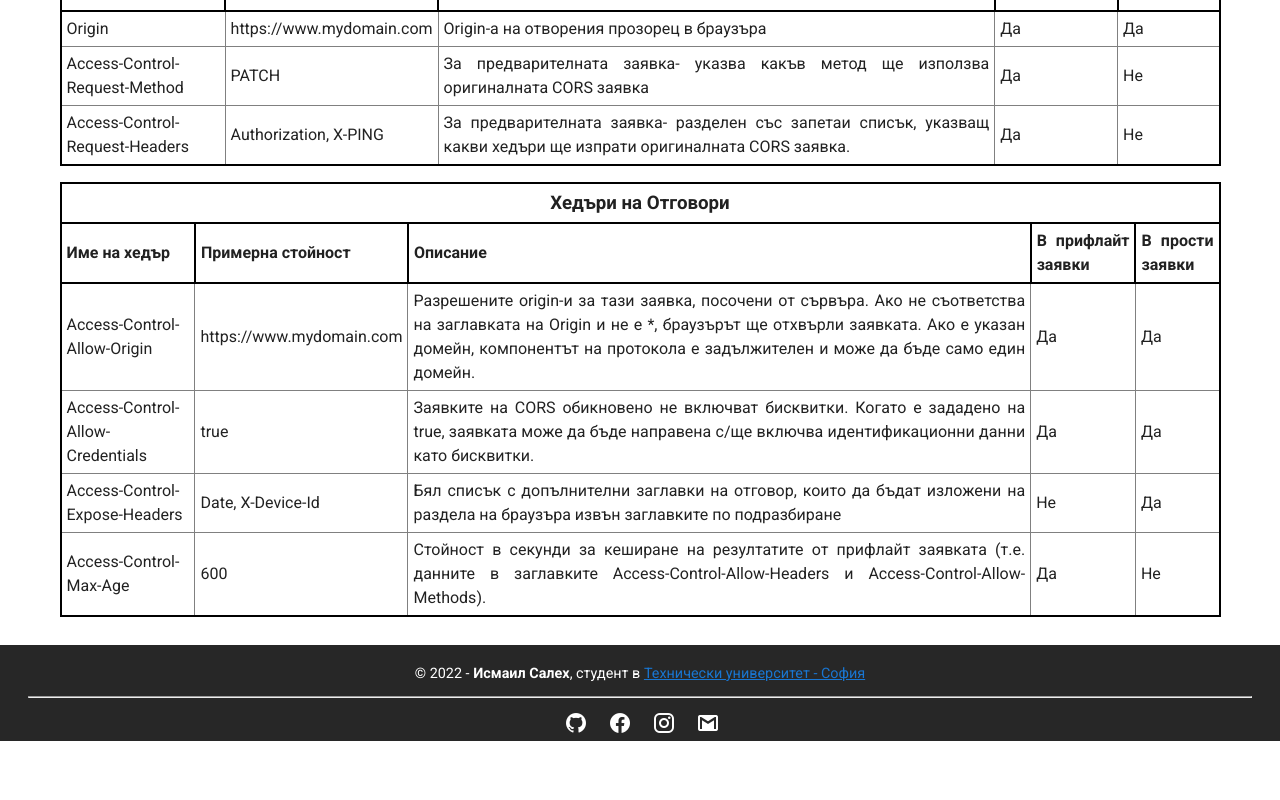
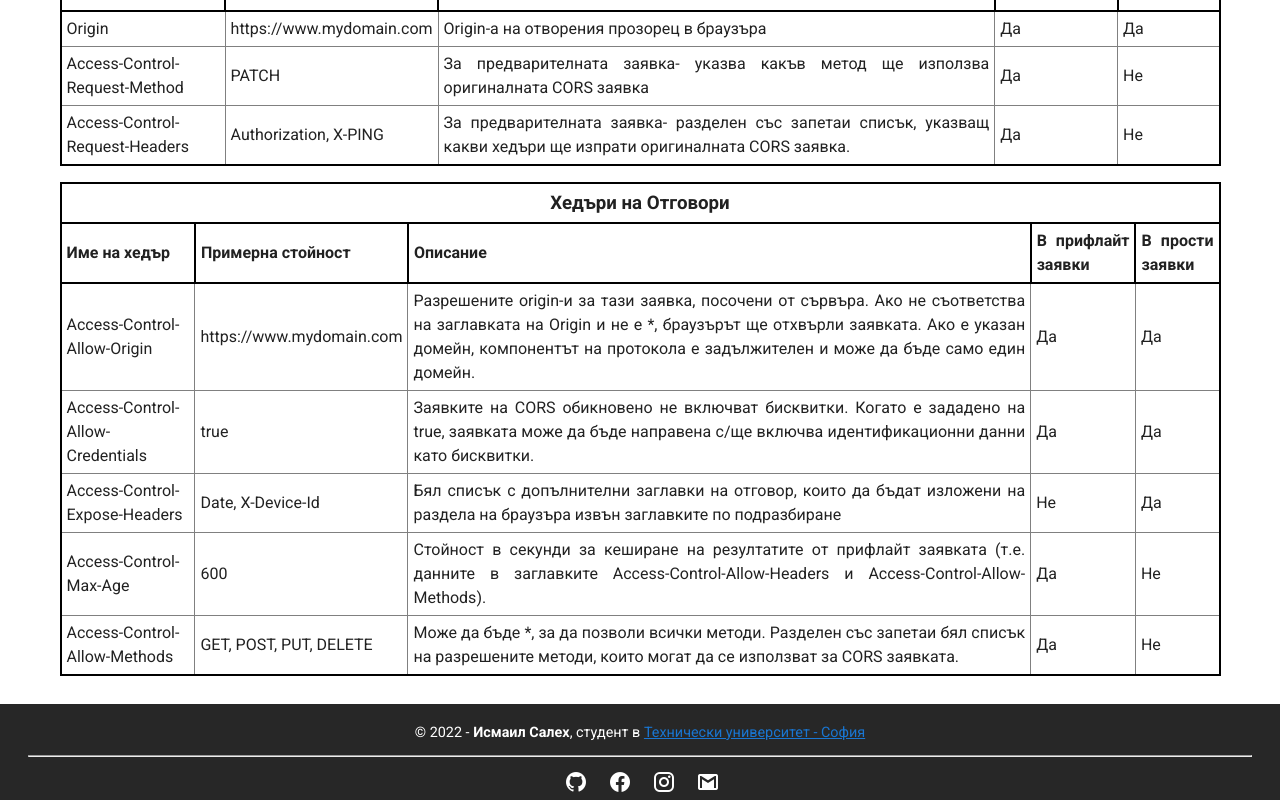
Before and after one commit to IsmailSalehCode/CORS-university_project, a Vue app: page /main-doc in a window 1280 px wide. Shown: the part 5604-6404 px from the top of the page. Before the commit the page ends 6345 px from the top, so only its background shows below. Built offline with nearby package versions, Linux system fonts and the light colour scheme.

Commit message:
Access-Control-Allow-Methods

```diff
--- a/src/components/ArticleCORS_AdvancedConfig.vue
+++ b/src/components/ArticleCORS_AdvancedConfig.vue
@@ -124,6 +124,14 @@ export default {
           usedInPreflight: "Да",
           usedInSimple: "Не",
         },
+        {
+          name: "Access-Control-Allow-Methods",
+          exampleValue: "GET, POST, PUT, DELETE",
+          descr:
+            "Може да бъде *, за да позволи всички методи. Разделен със запетаи бял списък на разрешените методи, които могат да се използват за CORS заявката.",
+          usedInPreflight: "Да",
+          usedInSimple: "Не",
+        },
       ],
     };
   },
```
